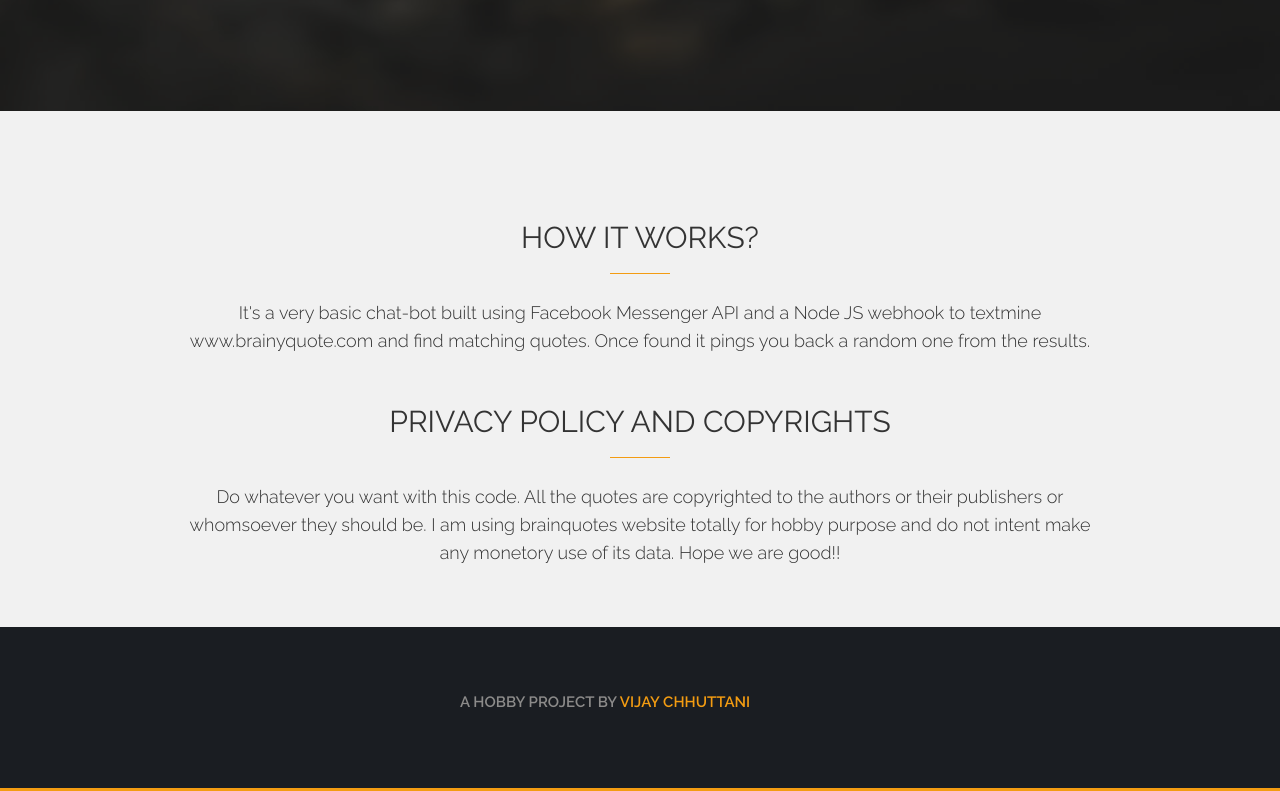
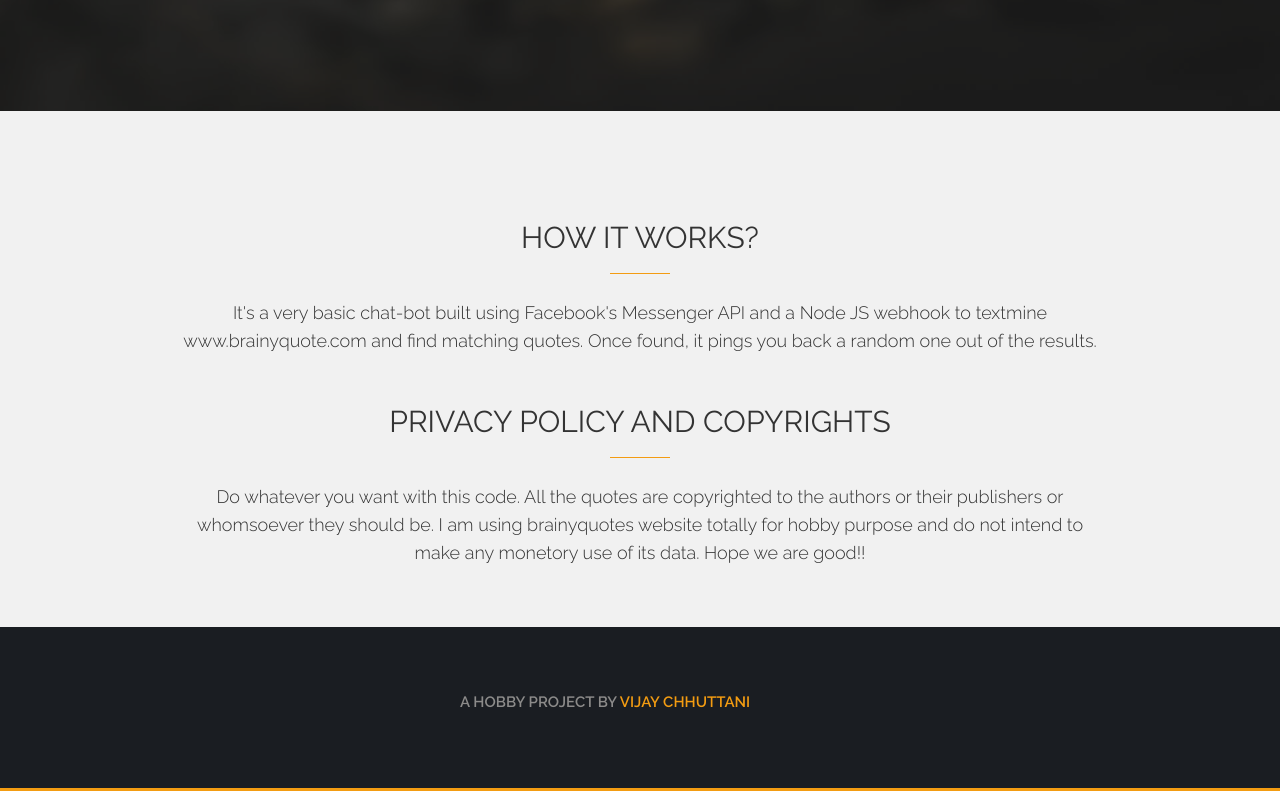
Before and after one commit to vijaychhuttani/quote-bot, a website: page public/index.html in a window 1280 px wide. Shown: the part 689-1480 px from the top of the page. Drawn offline with Linux system fonts and the light colour scheme.

Commit message:
Changed Verbiage and added favicon.ico file

```diff
--- a/public/index.html
+++ b/public/index.html
@@ -5,7 +5,7 @@
     <meta charset="utf-8">
     <meta http-equiv="X-UA-Compatible" content="IE=edge">
     <meta name="viewport" content="width=device-width, initial-scale=1">
-    <title>Quote Bot | Hobby Project by Vijay Chhuttani</title>
+    <title>Quote Bot | A hobby project by Vijay Chhuttani</title>
     <!-- Google Font -->
     <link href='https://fonts.googleapis.com/css?family=Raleway:500,600,700,800,900,400,300' rel='stylesheet' type='text/css'>
 
@@ -132,10 +132,10 @@
                     <!-- Start Contact Section Title-->
                     <div class="section_title">
                         <h2>How it works?</h2>
-                        <p>It's a very basic chat-bot built using Facebook Messenger API and a Node JS webhook to textmine www.brainyquote.com and find matching quotes. Once found it pings you back a random one from the results.</p>
+                        <p>It's a very basic chat-bot built using Facebook's Messenger API and a Node JS webhook to textmine www.brainyquote.com and find matching quotes. Once found, it pings you back a random one out of the results.</p>
                         <br>
                         <h2>Privacy Policy and Copyrights</h2>
-                        <p>Do whatever you want with this code. All the quotes are copyrighted to the authors or their publishers or whomsoever they should be. I am using brainquotes website totally for hobby purpose and do not intent make any monetory use of its data. Hope we are good!!</p>
+                        <p>Do whatever you want with this code. All the quotes are copyrighted to the authors or their publishers or whomsoever they should be. I am using brainyquotes website totally for hobby purpose and do not intend to make any monetory use of its data. Hope we are good!!</p>
                     </div>
                 </div>
             </div>
```
Also changed, not shown: public/images/favicon.ico (added).
